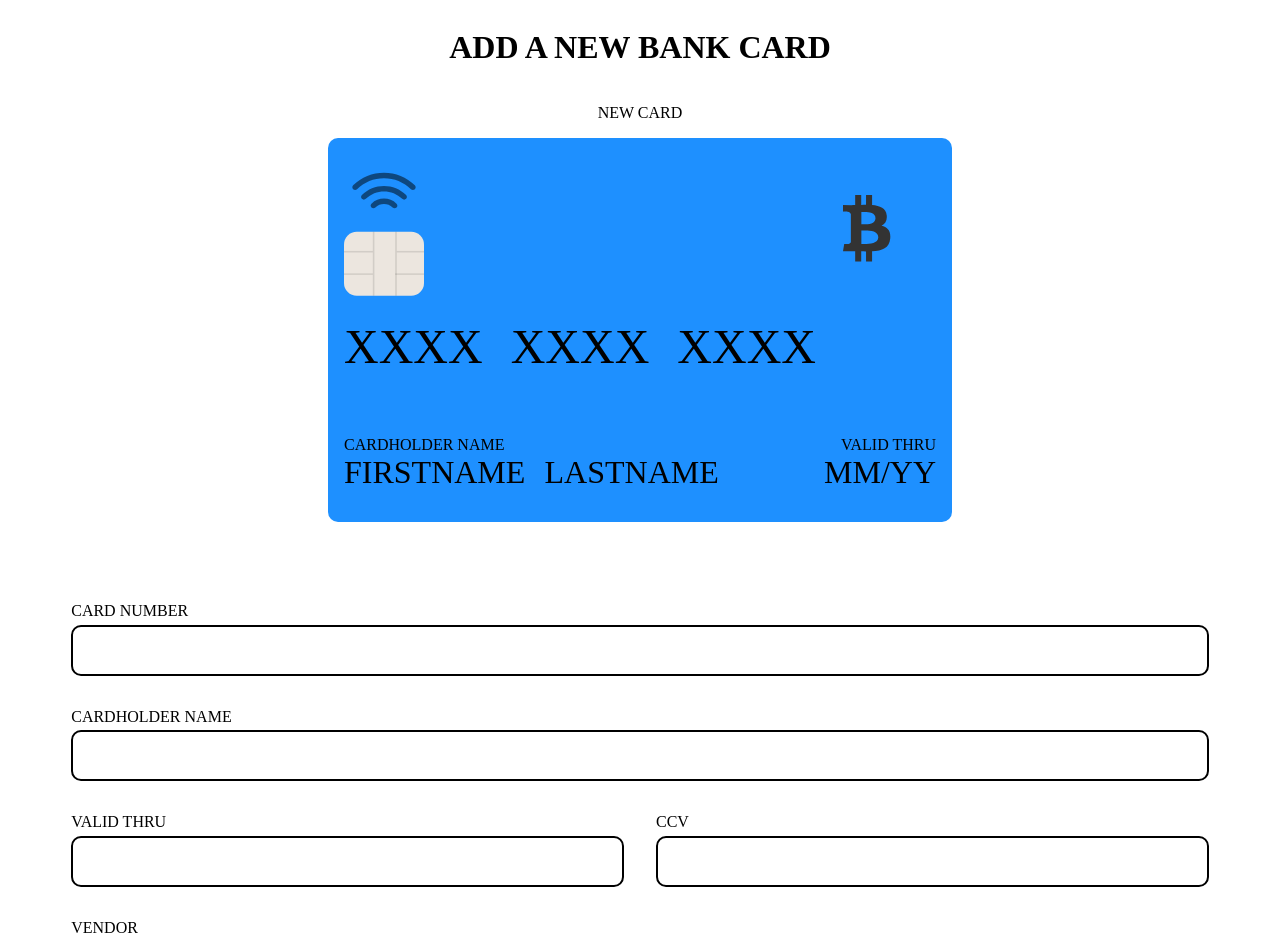
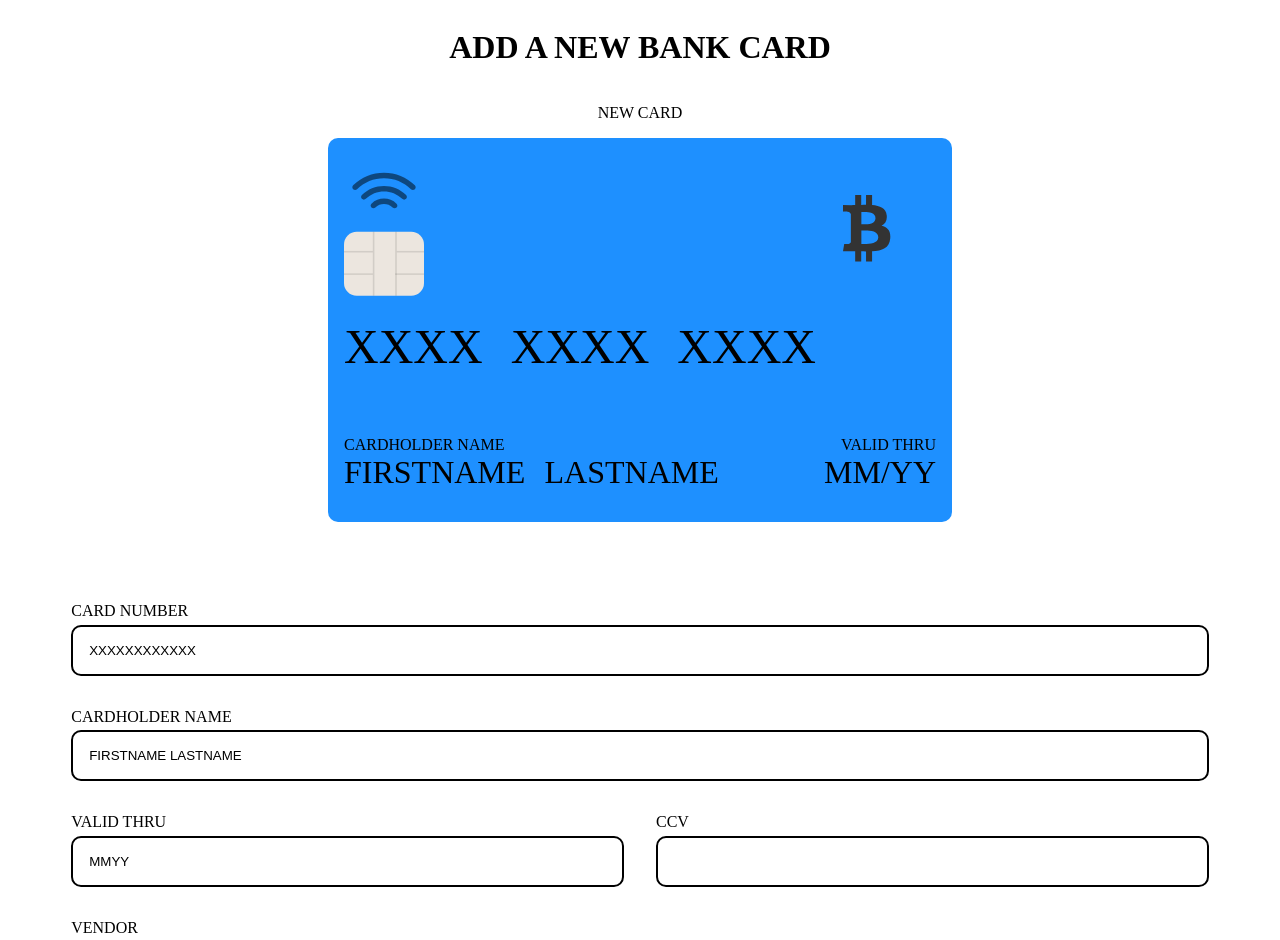
Before and after one commit to Ringoarena/vue-e-wallet, a Vue app: page /addcard in a window 1280 px wide. Shown: the top 940 px of the page. Built offline with nearby package versions, Linux system fonts and the light colour scheme.

Commit message:
v-bound form fields to $store.newCard values, testing

```diff
--- a/src/components/CardForm.vue
+++ b/src/components/CardForm.vue
@@ -2,15 +2,15 @@
   <article>
     <div class="num">
       <p>CARD NUMBER</p>
-      <input type="text">
+      <input v-model="newCard.number" type="text">
     </div>
     <div class="name-section">
       <p>CARDHOLDER NAME</p>
-      <input type="text">
+      <input v-model="newCard.name" type="text">
     </div>
     <div class="expiry">
       <p>VALID THRU</p>
-      <input type="text">
+      <input v-model="newCard.expiry" type="text">
     </div>
     <div class="ccv">
       <p>CCV</p>
@@ -32,6 +32,11 @@ export default {
   methods: {
     submit() {
       this.$router.push({name: 'Home'});
+    }
+  },
+  computed: {
+    newCard() {
+      return this.$store.getters.getNewCard;
     }
   }
 
--- a/src/store/index.js
+++ b/src/store/index.js
@@ -7,10 +7,10 @@ export default new Vuex.Store({
   state: {
     idCounter: 4,
     newCard: {},
-    exampleCard: {id: 2, number: '1234123412341234', name: 'MASTEN PERSSON', expiry: '1337'},
+    exampleCard: {id: 2, number: '1234123412341234', name: 'MASTEN PERSSON', expiry: '1337', vendor: 'n/a'},
     exampleCards: [
-      {id: 3, number: '1234123412341234', name: 'JÄRS GÅRDH', expiry: '1337'},
-      {id: 4, number: '1234123412341234', name: 'BUDDY RICHIE', expiry: '1337'},
+      {id: 3, number: '1234123412341234', name: 'JÄRS GÅRDH', expiry: '1337', vendor: 'n/a'},
+      {id: 4, number: '1234123412341234', name: 'BUDDY RICHIE', expiry: '1337', vendor: 'n/a'},
     ],
   },
   getters: {
@@ -42,7 +42,8 @@ export default new Vuex.Store({
         id: context.getters.getNextId,
         number: 'XXXXXXXXXXXX',
         name: 'FIRSTNAME LASTNAME',
-        expiry: 'MMYY'
+        expiry: 'MMYY',
+        vendor: 'n/a'
       };
       context.commit('createCard', newCard);
     }
```
